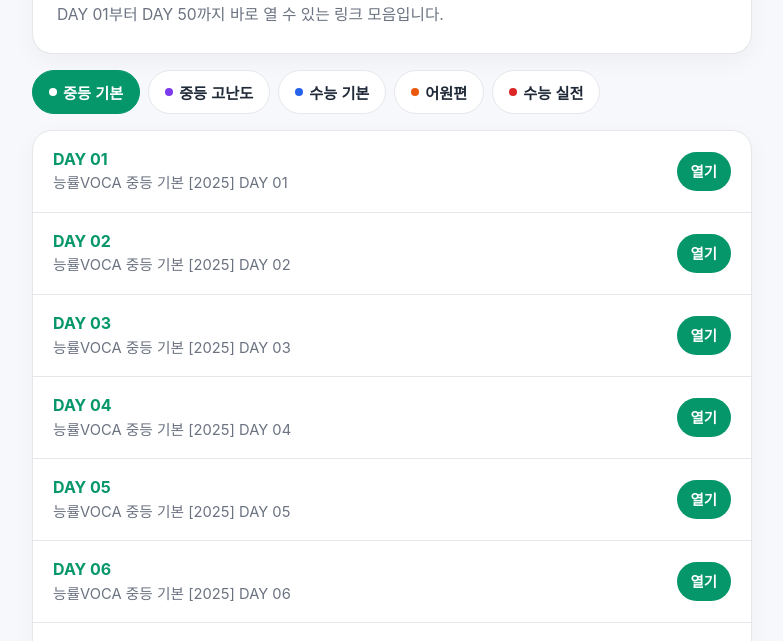
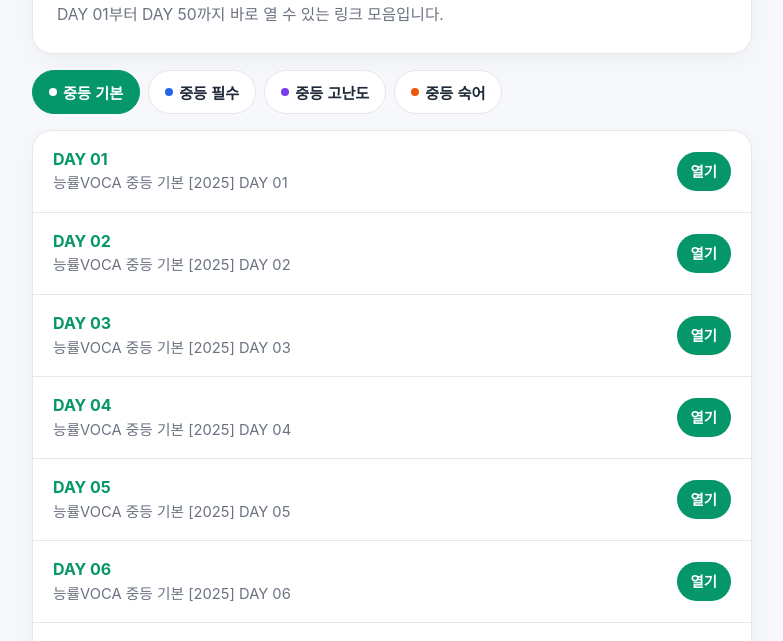
Before and after one commit to younjee1115/vocablinks, a plain HTML site: page index.html in a window 1280 px wide. Shown: the part 159-800 px from the top of the page, without its empty margins (248-1031 px from the left). Drawn offline with Linux system fonts and the light colour scheme.

Commit message:
Update title and modify middle series details

```diff
--- a/index.html
+++ b/index.html
@@ -3,7 +3,7 @@
 <head>
   <meta charset="UTF-8" />
   <meta name="viewport" content="width=device-width, initial-scale=1.0" />
-  <title>능률VOCA [2025] 단어장 모음</title>
+  <title>능률VOCA 중등 시리즈 [2025] 단어장 모음</title>
   <style>
     :root {
       --bg: #f7f8fb;
@@ -211,11 +211,23 @@
         }
       },
       {
+        id: 'middle-essential',
+        tabName: '중등 필수',
+        title: '능률VOCA 중등 필수 [2025]',
+        baseId: 25381006,
+        totalDays: 50,
+        theme: {
+          accent: '#2563eb',      // 로열 블루
+          hover: '#1d4ed8',
+          soft: '#eff6ff'
+        }
+      },
+      {
         id: 'middle-advanced',
-        tabName: '중등 고난도', // 클래스카드 세트명이 '중등 실력'인 경우 '중등 실력'으로 변경
+        tabName: '중등 고난도',
         title: '능률VOCA 중등 고난도 [2025]',
-        baseId: 25381006, // 실제 DAY 01 세트 번호로 변경 필요
-        totalDays: 50,
+        baseId: 25381056,
+        totalDays: 40,
         theme: {
           accent: '#7c3aed',      // 바이올렛 퍼플
           hover: '#6d28d9',
@@ -223,39 +235,15 @@
         }
       },
       {
-        id: 'suneung-basic',
-        tabName: '수능 기본',
-        title: '능률VOCA 수능 기본 [2025]',
-        baseId: 25381056, // 실제 DAY 01 세트 번호로 변경 필요
-        totalDays: 60,
-        theme: {
-          accent: '#2563eb',      // 로열 블루
-          hover: '#1d4ed8',
-          soft: '#eff6ff'
-        }
-      },
-      {
-        id: 'etymology',
-        tabName: '어원편',
-        title: '능률VOCA 어원편 [2025]',
-        baseId: 25381116, // 실제 DAY 01 세트 번호로 변경 필요
-        totalDays: 60,
+        id: 'middle-idiom',
+        tabName: '중등 숙어',
+        title: '능률VOCA 중등 숙어 [2025]',
+        baseId: 25381096,
+        totalDays: 40,
         theme: {
           accent: '#ea580c',      // 탠저린 오렌지
           hover: '#c2410c',
           soft: '#fff7ed'
-        }
-      },
-      {
-        id: 'suneung-advanced',
-        tabName: '수능 실전',
-        title: '능률VOCA 수능 실전 [2025]',
-        baseId: 25381176, // 실제 DAY 01 세트 번호로 변경 필요
-        totalDays: 60,
-        theme: {
-          accent: '#dc2626',      // 크림슨 레드
-          hover: '#b91c1c',
-          soft: '#fef2f2'
         }
       }
     ];
```
